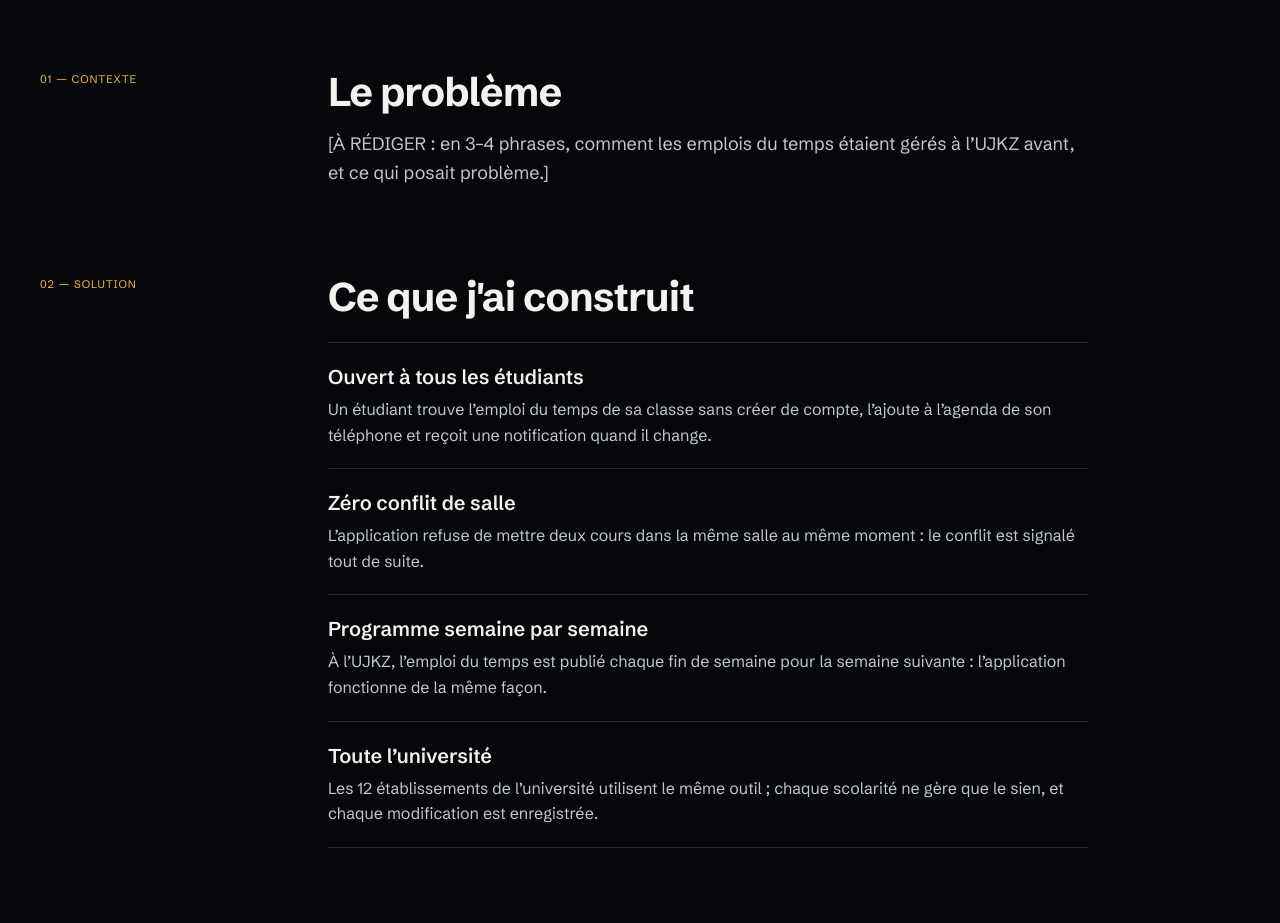
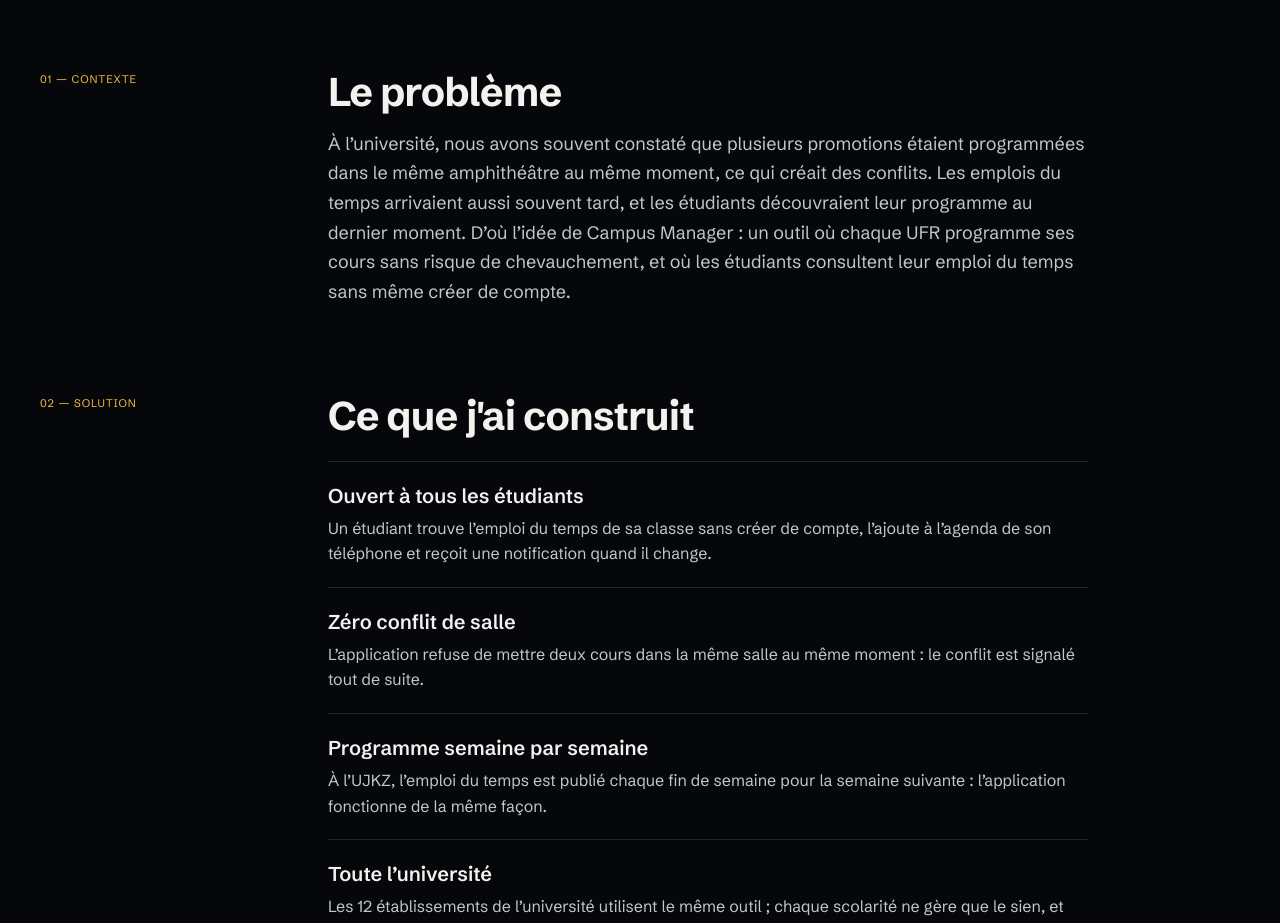
Before and after one commit to Ednik75/PORTFOLIO, a React (Vite) app: page /projets/campus-manager in a window 1280 px wide. Shown: the part 1200-2123 px from the top of the page. Built offline with nearby package versions, Linux system fonts and the light colour scheme.

Commit message:
Rédige le problème de l'étude de cas Campus Manager
Co-Authored-By: Claude Opus 5.5 <noreply@anthropic.com>
Claude-Session: https://claude.ai/code/session_018NZun9XzD8psAX51BvS6Es

```diff
--- a/src/data/projects.js
+++ b/src/data/projects.js
@@ -87,7 +87,7 @@ export const projects = [
       codeApi: 'https://github.com/Kevin23phx/Gestionnaire_emploi_de_temps_backDjango',
       heroVisual: { image: null, placeholder: '[VISUEL PRINCIPAL — grille d’emploi du temps]' },
       problem:
-        '[À RÉDIGER : en 3–4 phrases, comment les emplois du temps étaient gérés à l’UJKZ avant, et ce qui posait problème.]',
+        'À l’université, nous avons souvent constaté que plusieurs promotions étaient programmées dans le même amphithéâtre au même moment, ce qui créait des conflits. Les emplois du temps arrivaient aussi souvent tard, et les étudiants découvraient leur programme au dernier moment. D’où l’idée de Campus Manager : un outil où chaque UFR programme ses cours sans risque de chevauchement, et où les étudiants consultent leur emploi du temps sans même créer de compte.',
       features: [
         {
           title: 'Ouvert à tous les étudiants',
```
